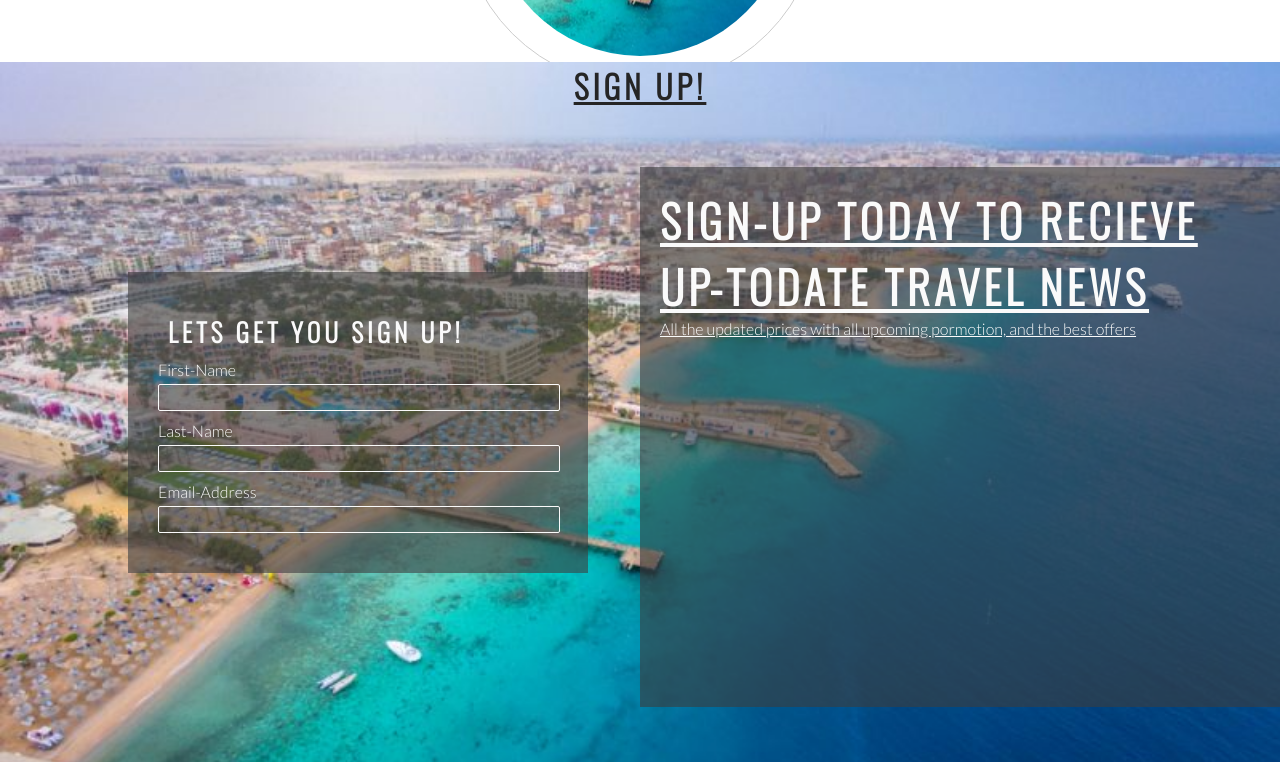
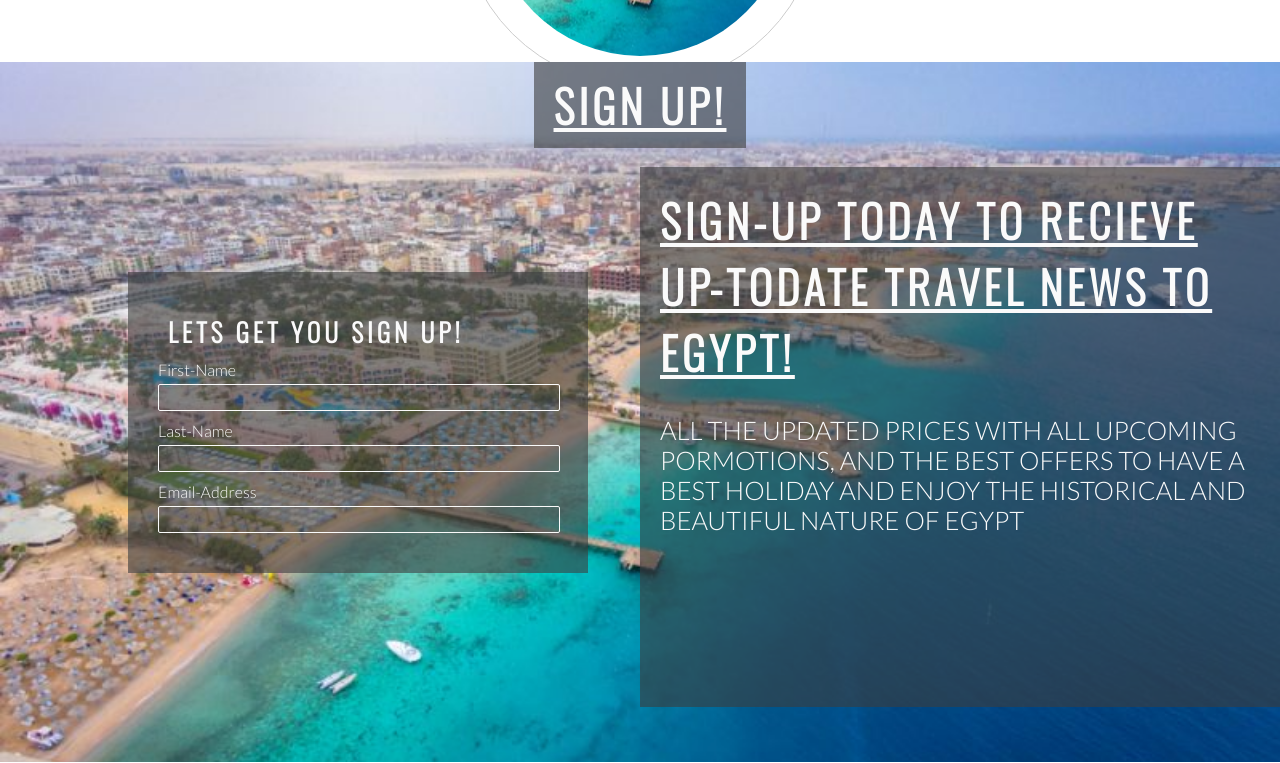
Before and after one commit to Melhefnawi/Tour-Egypt, a plain HTML site: page index.html in a window 1280 px wide. Shown: the part 1496-2259 px from the top of the page. Drawn offline with nearby package versions, Linux system fonts and the light colour scheme.

Commit message:
adjust Sign-up area

```diff
--- a/asset/css/style.css
+++ b/asset/css/style.css
@@ -589,12 +589,18 @@ footer>h3{
     text-align: center;
     font-size: 200%;
     text-decoration:underline ;
+    font-size: 280%;
+    color: #fafafa;
+    background-color: rgba(60,60,60,0.6);
+    width: 15%;
+    margin: 0 auto;
+    padding:10px;
+
 }
 
 .signup{
 
    max-width: 400px;
-
    color: #fafafa;
    background-color: rgba(60,60,60,0.6);
    position: absolute;
@@ -631,7 +637,6 @@ footer>h3{
 
 #signtoday{
 
-
     width: 600px;
     height:500px;
     background-color: rgba(60,60,60,0.6);
@@ -640,7 +645,7 @@ footer>h3{
     left: 50%;
     top:15%;
     padding:20px;
-    text-decoration: underline;
+
 
 }
 
@@ -649,4 +654,12 @@ footer>h3{
     text-transform: uppercase;
     color: #fafafa;
     font-size: 280%;
+    text-decoration: underline;
 }
+
+#signtoday p{
+    text-transform: uppercase;
+    color: #fafafa;
+    font-size: 160%;
+    padding:30px 0 30px 0 ;
+}
--- a/index.html
+++ b/index.html
@@ -144,8 +144,10 @@
             <input type="email" id="email" name="email_address" class="text-input" required>
         </form>
         <div id="signtoday">
-            <h2> Sign-up Today to recieve up-todate Travel news</h2>
-            <p>All the updated prices with all upcoming pormotion, and the best offers</p>
+            <h2> Sign-up Today to recieve up-todate Travel news to Egypt!</h2>
+            <p>All the updated prices with all upcoming pormotions, and the best offers to have a best holiday and enjoy the historical and
+                beautiful nature of Egypt
+            </p>
         </div>
     </section>
     <footer >
```
